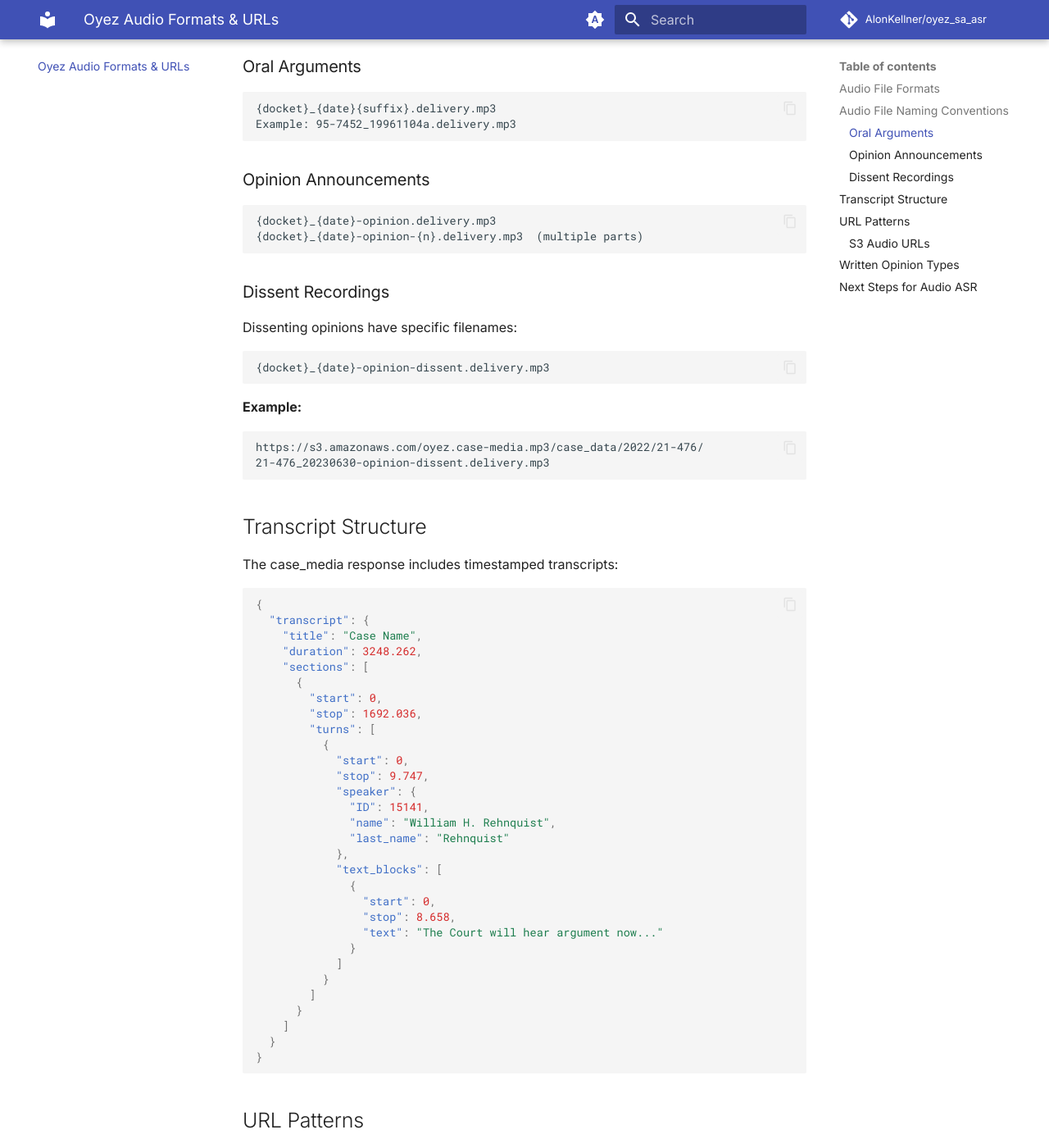
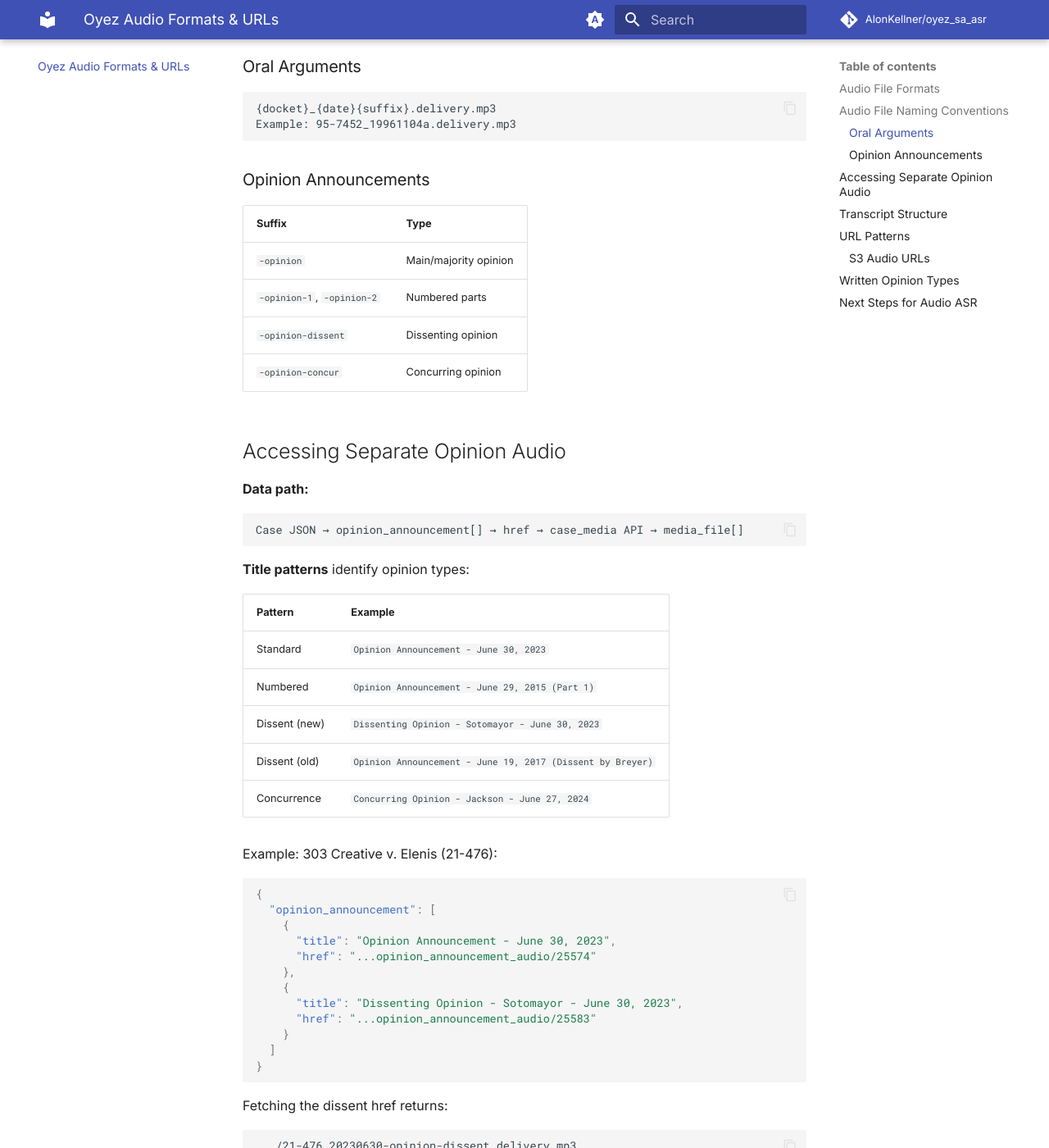
Before and after one commit to AlonKellner-RedHat/Oyez-SA-ASR, an MkDocs documentation site: the page built from docs/oyez_audio_formats.md, in a window 1280 px wide and 1400 px high, scrolled down 708 px. Shown: the whole window at 82% size. Built offline with MkDocs 1.6.1 and Material for MkDocs 9.7.7, drawn with Linux system fonts in a browser that asks for light colours; comment, search, counter and statistics services are not loaded.

Commit message:
docs(audio): document access path to dissent/concur recordings
Add detailed documentation for accessing separate opinion audio:
- Data path: case → opinion_announcement[] → case_media API → S3
- Title patterns for identifying opinion types (new/old formats)
- File suffix patterns: -opinion-dissent, -opinion-concur, -opinion-N
- Example showing 303 Creative v. Elenis dissent access

Assisted-by: Claude
Signed-off-by: Alon Kellner <akellner@redhat.com>

````diff
--- a/docs/oyez_audio_formats.md
+++ b/docs/oyez_audio_formats.md
@@ -28,24 +28,52 @@ Example: 95-7452_19961104a.delivery.mp3
 
 ### Opinion Announcements
 
+| Suffix | Type |
+|--------|------|
+| `-opinion` | Main/majority opinion |
+| `-opinion-1`, `-opinion-2` | Numbered parts |
+| `-opinion-dissent` | Dissenting opinion |
+| `-opinion-concur` | Concurring opinion |
+
+## Accessing Separate Opinion Audio
+
+**Data path:**
+
 ```text
-{docket}_{date}-opinion.delivery.mp3
-{docket}_{date}-opinion-{n}.delivery.mp3  (multiple parts)
+Case JSON → opinion_announcement[] → href → case_media API → media_file[]
 ```
 
-### Dissent Recordings
+**Title patterns** identify opinion types:
 
-Dissenting opinions have specific filenames:
+| Pattern | Example |
+|---------|---------|
+| Standard | `Opinion Announcement - June 30, 2023` |
+| Numbered | `Opinion Announcement - June 29, 2015 (Part 1)` |
+| Dissent (new) | `Dissenting Opinion - Sotomayor - June 30, 2023` |
+| Dissent (old) | `Opinion Announcement - June 19, 2017 (Dissent by Breyer)` |
+| Concurrence | `Concurring Opinion - Jackson - June 27, 2024` |
+
+Example: 303 Creative v. Elenis (21-476):
+
+```json
+{
+  "opinion_announcement": [
+    {
+      "title": "Opinion Announcement - June 30, 2023",
+      "href": "...opinion_announcement_audio/25574"
+    },
+    {
+      "title": "Dissenting Opinion - Sotomayor - June 30, 2023",
+      "href": "...opinion_announcement_audio/25583"
+    }
+  ]
+}
+```
+
+Fetching the dissent href returns:
 
 ```text
-{docket}_{date}-opinion-dissent.delivery.mp3
-```
-
-**Example:**
-
-```text
-https://s3.amazonaws.com/oyez.case-media.mp3/case_data/2022/21-476/
-21-476_20230630-opinion-dissent.delivery.mp3
+.../21-476_20230630-opinion-dissent.delivery.mp3
 ```
 
 ## Transcript Structure
````
